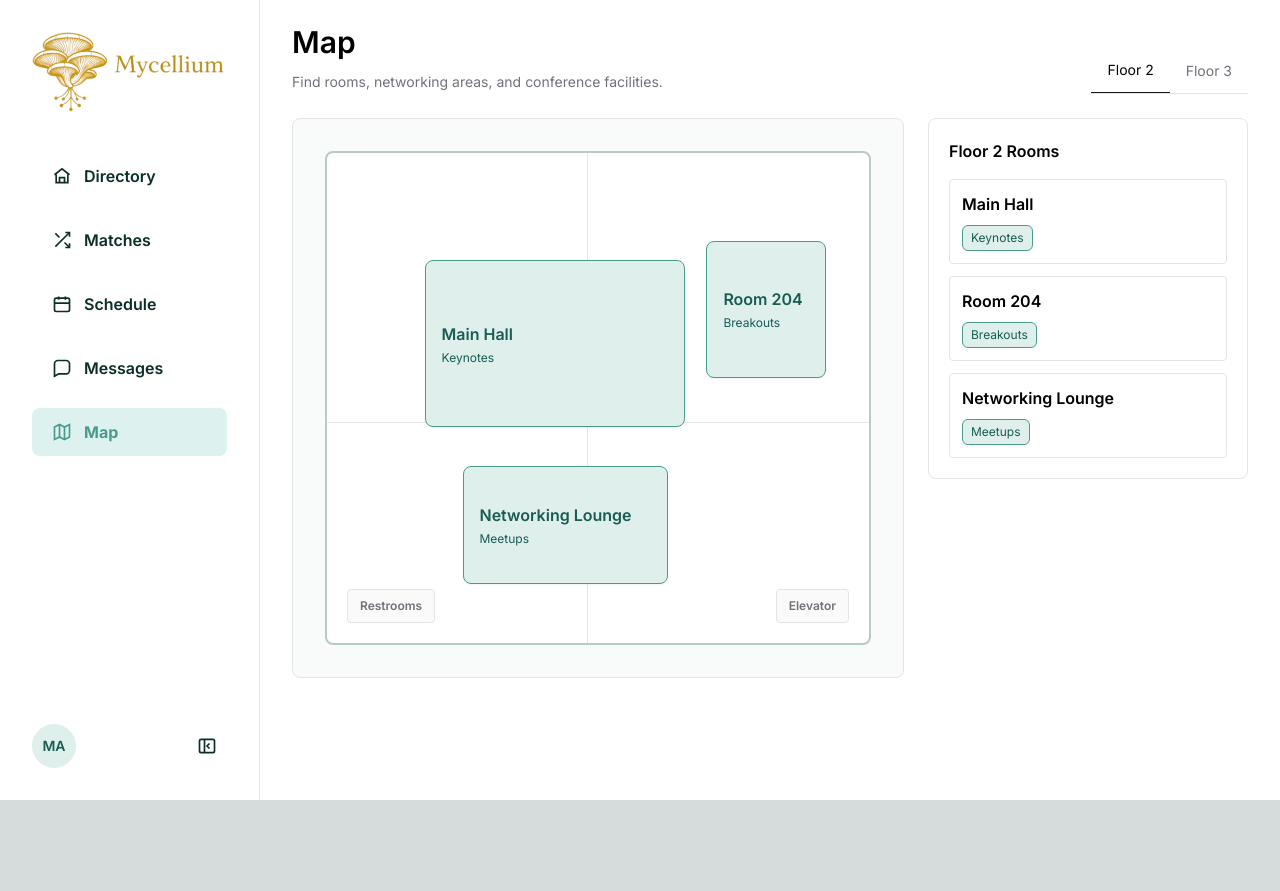
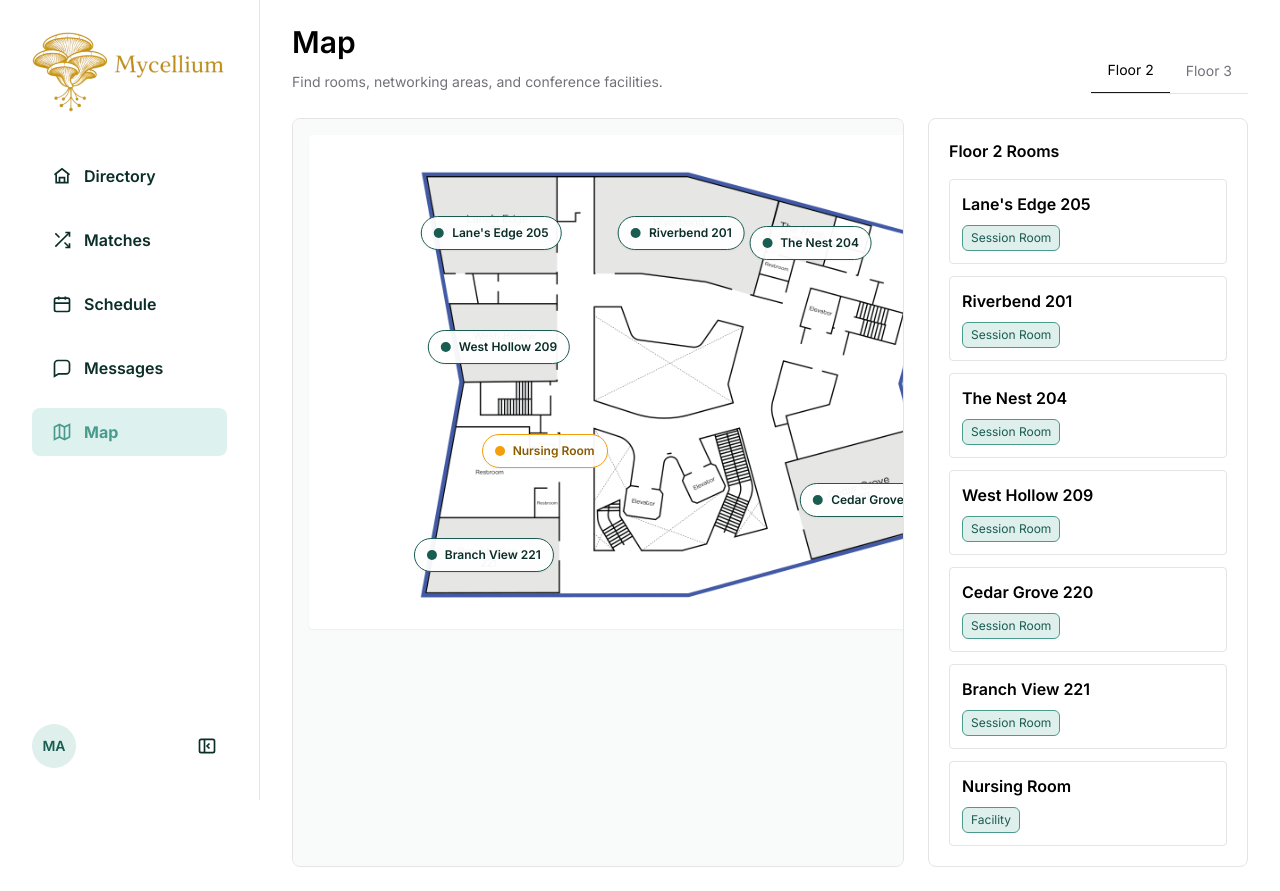
Before and after one commit to wenn00/CalTechHacks, a Next.js app: page /map in a window 1280 px wide. Before the commit the page ends 800 px from the top, so only its background shows below. Built offline with nearby package versions, Linux system fonts and the light colour scheme; no server answers.

Commit message:
fix(map): import venue floor plan images

```diff
--- a/app/map/page.tsx
+++ b/app/map/page.tsx
@@ -5,13 +5,24 @@ import { AppSidebar, Tag } from '@/components/mycellium/ui';
 
 const FLOORS = ['Floor 2', 'Floor 3'] as const;
 
+const FLOOR_PLAN_SRC: Record<(typeof FLOORS)[number], string> = {
+  'Floor 2': '/mycellium/floorplan2.png',
+  'Floor 3': '/mycellium/floorplan3.png',
+};
+
 const ROOMS = [
-  { floor: 'Floor 2', name: 'Main Hall', type: 'Keynotes', x: '18%', y: '22%', w: '48%', h: '34%' },
-  { floor: 'Floor 2', name: 'Room 204', type: 'Breakouts', x: '70%', y: '18%', w: '22%', h: '28%' },
-  { floor: 'Floor 2', name: 'Networking Lounge', type: 'Meetups', x: '25%', y: '64%', w: '38%', h: '24%' },
-  { floor: 'Floor 3', name: 'Room 302', type: 'Panels', x: '14%', y: '18%', w: '34%', h: '30%' },
-  { floor: 'Floor 3', name: 'Room 310', type: 'Workshops', x: '55%', y: '18%', w: '32%', h: '30%' },
-  { floor: 'Floor 3', name: 'Poster Area', type: 'Posters', x: '20%', y: '60%', w: '62%', h: '26%' },
+  { floor: 'Floor 2', name: "Lane's Edge 205", type: 'Session Room', x: '24%', y: '20%' },
+  { floor: 'Floor 2', name: 'Riverbend 201', type: 'Session Room', x: '49%', y: '20%' },
+  { floor: 'Floor 2', name: 'The Nest 204', type: 'Session Room', x: '66%', y: '22%' },
+  { floor: 'Floor 2', name: 'West Hollow 209', type: 'Session Room', x: '25%', y: '43%' },
+  { floor: 'Floor 2', name: 'Cedar Grove 220', type: 'Session Room', x: '74%', y: '74%' },
+  { floor: 'Floor 2', name: 'Branch View 221', type: 'Session Room', x: '23%', y: '85%' },
+  { floor: 'Floor 2', name: 'Nursing Room', type: 'Facility', x: '31%', y: '64%' },
+  { floor: 'Floor 3', name: 'Canopy A', type: 'Session Room', x: '31%', y: '28%' },
+  { floor: 'Floor 3', name: 'Canopy B', type: 'Session Room', x: '53%', y: '28%' },
+  { floor: 'Floor 3', name: 'East Branch', type: 'Session Room', x: '75%', y: '76%' },
+  { floor: 'Floor 3', name: 'West Branch', type: 'Session Room', x: '25%', y: '84%' },
+  { floor: 'Floor 3', name: 'Atrium', type: 'Common Area', x: '35%', y: '84%' },
 ];
 
 export default function MapPage() {
@@ -46,25 +57,32 @@ export default function MapPage() {
           </header>
 
           <div className="mt-6 grid gap-6 xl:grid-cols-[minmax(0,1fr)_320px]">
-            <section className="relative min-h-[560px] overflow-hidden rounded-lg border border-zinc-200 bg-[#f8fbfa]">
-              <div className="absolute inset-8 rounded-lg border-2 border-[#b8cac7] bg-white">
-                <div className="absolute left-[48%] top-0 h-full w-px bg-zinc-200" />
-                <div className="absolute left-0 top-[55%] h-px w-full bg-zinc-200" />
-                <div className="absolute bottom-5 right-5 rounded border border-zinc-200 bg-zinc-50 px-3 py-2 text-xs font-semibold text-zinc-500">
-                  Elevator
-                </div>
-                <div className="absolute bottom-5 left-5 rounded border border-zinc-200 bg-zinc-50 px-3 py-2 text-xs font-semibold text-zinc-500">
-                  Restrooms
-                </div>
+            <section className="min-h-[560px] overflow-auto rounded-lg border border-zinc-200 bg-[#f8fbfa] p-4">
+              <div className="relative mx-auto w-full min-w-[760px] max-w-[1080px]">
+                <img
+                  src={FLOOR_PLAN_SRC[floor]}
+                  alt={`${floor} venue floor plan`}
+                  className="block h-auto w-full rounded bg-white shadow-sm"
+                />
                 {visibleRooms.map((room) => (
                   <button
                     key={room.name}
                     type="button"
-                    className="absolute rounded-lg border border-[#4a9b8e] bg-[#deefec] p-4 text-left text-[#195c52] shadow-sm transition hover:scale-[1.02]"
-                    style={{ left: room.x, top: room.y, width: room.w, height: room.h }}
+                    className={`absolute flex -translate-x-1/2 -translate-y-1/2 items-center gap-2 rounded-full border bg-white/95 px-3 py-2 text-left text-xs font-semibold shadow-sm transition hover:scale-105 ${
+                      room.type === 'Facility'
+                        ? 'border-[#f59e0b] text-[#8a5a00]'
+                        : room.type === 'Common Area'
+                          ? 'border-[#4a9b8e] text-[#195c52]'
+                          : 'border-[#195c52] text-[#0b2e28]'
+                    }`}
+                    style={{ left: room.x, top: room.y }}
                   >
-                    <span className="block text-base font-semibold">{room.name}</span>
-                    <span className="mt-1 block text-xs">{room.type}</span>
+                    <span
+                      className={`h-2.5 w-2.5 rounded-full ${
+                        room.type === 'Facility' ? 'bg-[#f59e0b]' : room.type === 'Common Area' ? 'bg-[#4a9b8e]' : 'bg-[#195c52]'
+                      }`}
+                    />
+                    <span>{room.name}</span>
                   </button>
                 ))}
               </div>
```
Also changed, not shown: public/mycellium/floorplan2.png (added), public/mycellium/floorplan3.png (added).
